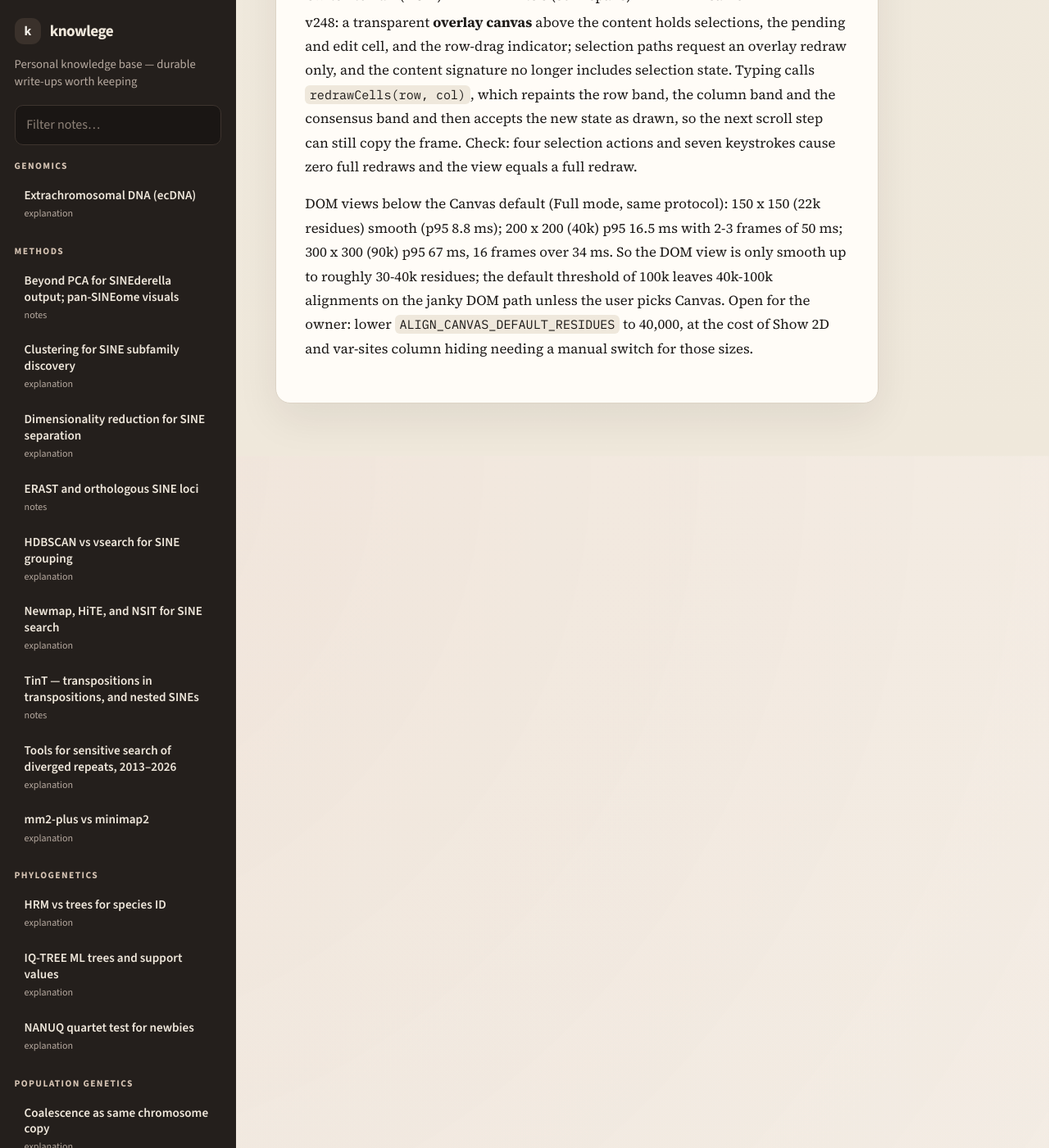
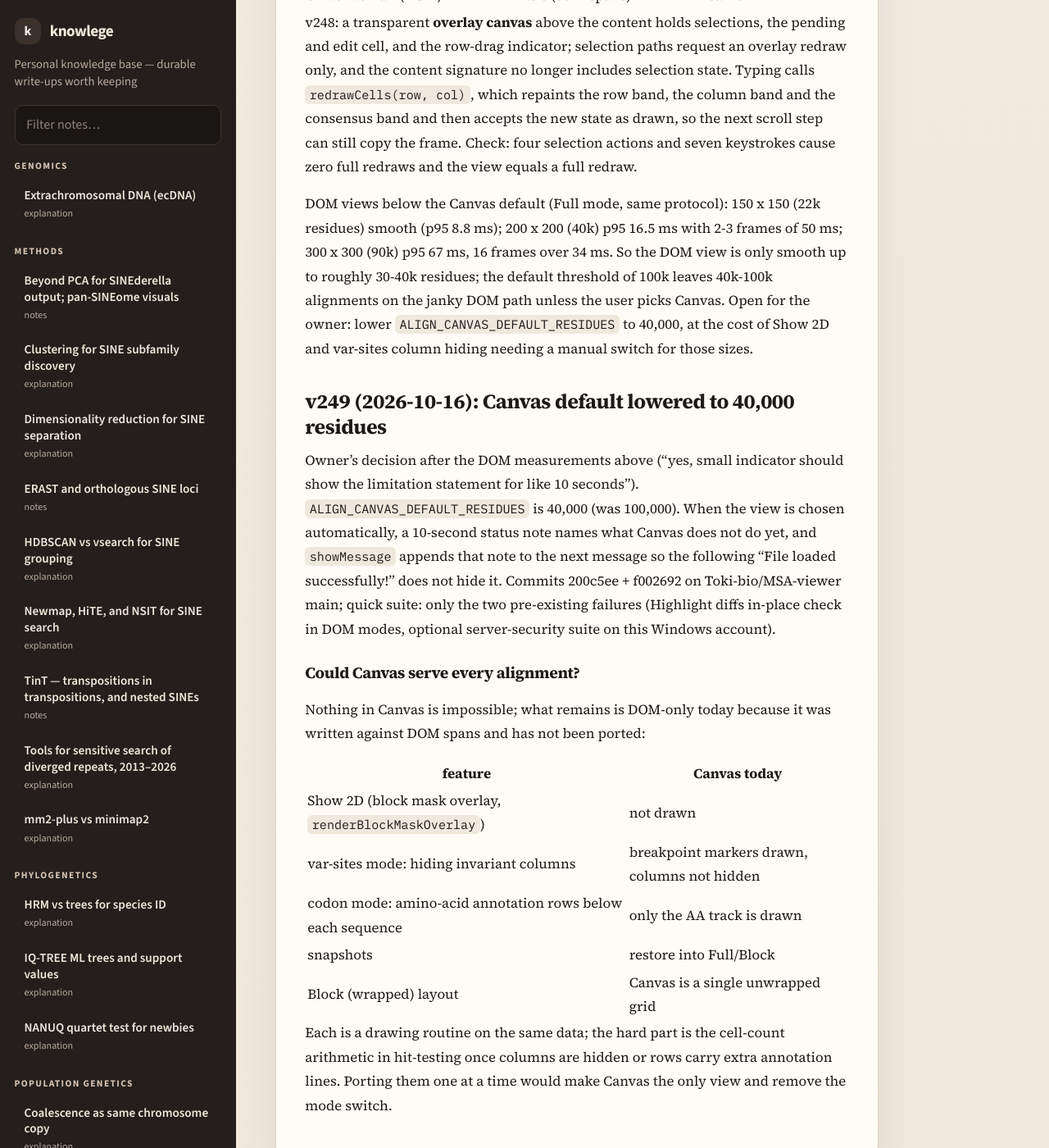
Before and after one commit to Toki-bio/knowlege, a Jekyll site: the page built from projects/viewalign-scroll-responsiveness-2026-10.md, in a window 1280 px wide and 1400 px high, scrolled down 7543 px. Shown: the whole window at 82% size. Built offline with Jekyll 4.4.1, drawn with Linux system fonts in a browser that asks for light colours.

Commit message:
ViewAlign scroll note: v249 (Canvas default 40k) and the Canvas-for-all table
Co-Authored-By: Claude Fable 5.1 <noreply@anthropic.com>

```diff
--- a/projects/viewalign-scroll-responsiveness-2026-10.md
+++ b/projects/viewalign-scroll-responsiveness-2026-10.md
@@ -228,3 +228,30 @@ DOM views below the Canvas default (Full mode, same protocol): 150 x 150 (22k re
 default threshold of 100k leaves 40k-100k alignments on the janky DOM path unless the user
 picks Canvas. Open for the owner: lower `ALIGN_CANVAS_DEFAULT_RESIDUES` to 40,000, at the cost
 of Show 2D and var-sites column hiding needing a manual switch for those sizes.
+
+## v249 (2026-10-16): Canvas default lowered to 40,000 residues
+
+Owner's decision after the DOM measurements above ("yes, small indicator should show the
+limitation statement for like 10 seconds"). `ALIGN_CANVAS_DEFAULT_RESIDUES` is 40,000 (was
+100,000). When the view is chosen automatically, a 10-second status note names what Canvas
+does not do yet, and `showMessage` appends that note to the next message so the following
+"File loaded successfully!" does not hide it. Commits 200c5ee + f002692 on Toki-bio/MSA-viewer
+main; quick suite: only the two pre-existing failures (Highlight diffs in-place check in DOM
+modes, optional server-security suite on this Windows account).
+
+### Could Canvas serve every alignment?
+
+Nothing in Canvas is impossible; what remains is DOM-only today because it was written
+against DOM spans and has not been ported:
+
+| feature | Canvas today |
+|---|---|
+| Show 2D (block mask overlay, `renderBlockMaskOverlay`) | not drawn |
+| var-sites mode: hiding invariant columns | breakpoint markers drawn, columns not hidden |
+| codon mode: amino-acid annotation rows below each sequence | only the AA track is drawn |
+| snapshots | restore into Full/Block |
+| Block (wrapped) layout | Canvas is a single unwrapped grid |
+
+Each is a drawing routine on the same data; the hard part is the cell-count arithmetic in
+hit-testing once columns are hidden or rows carry extra annotation lines. Porting them one at
+a time would make Canvas the only view and remove the mode switch.
```
